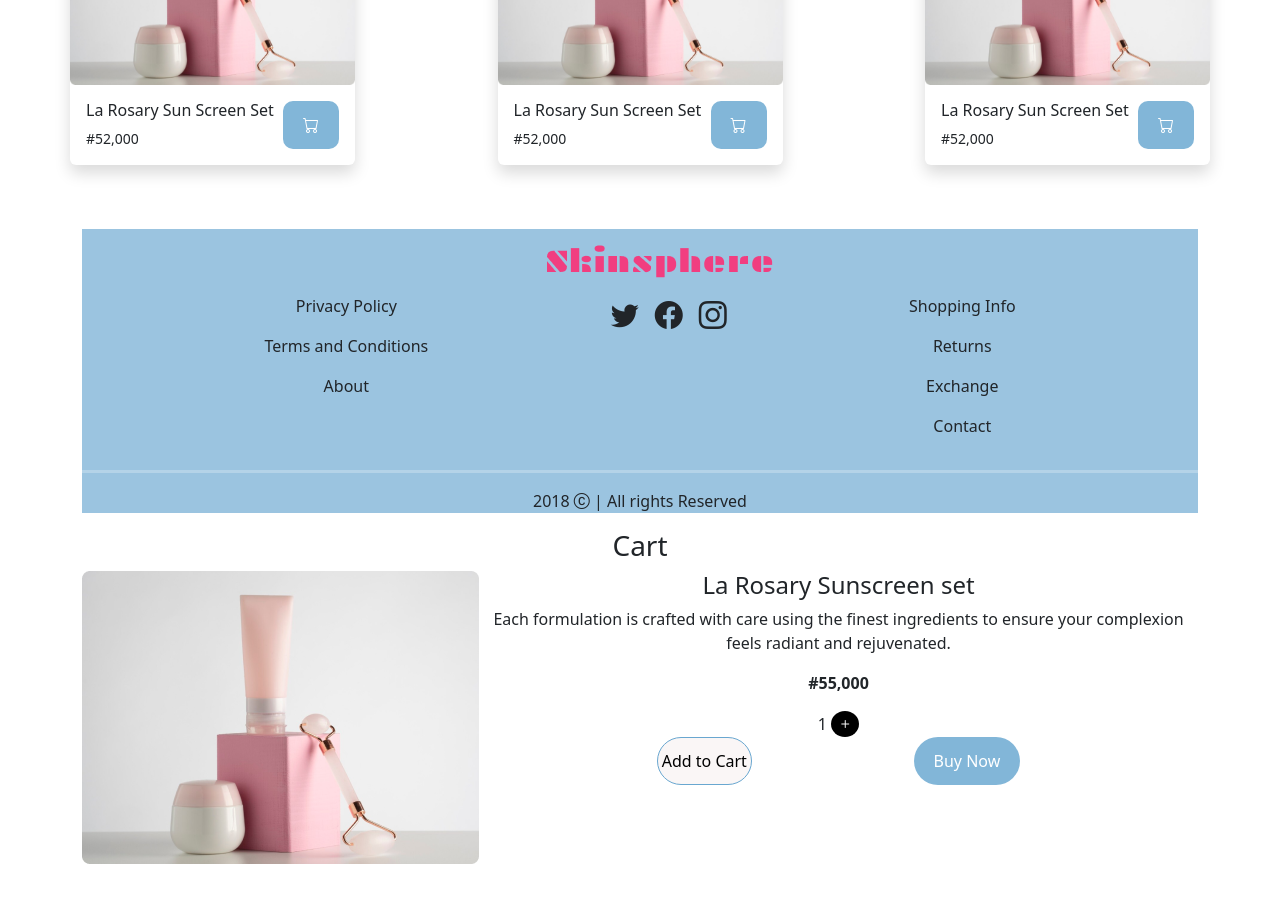
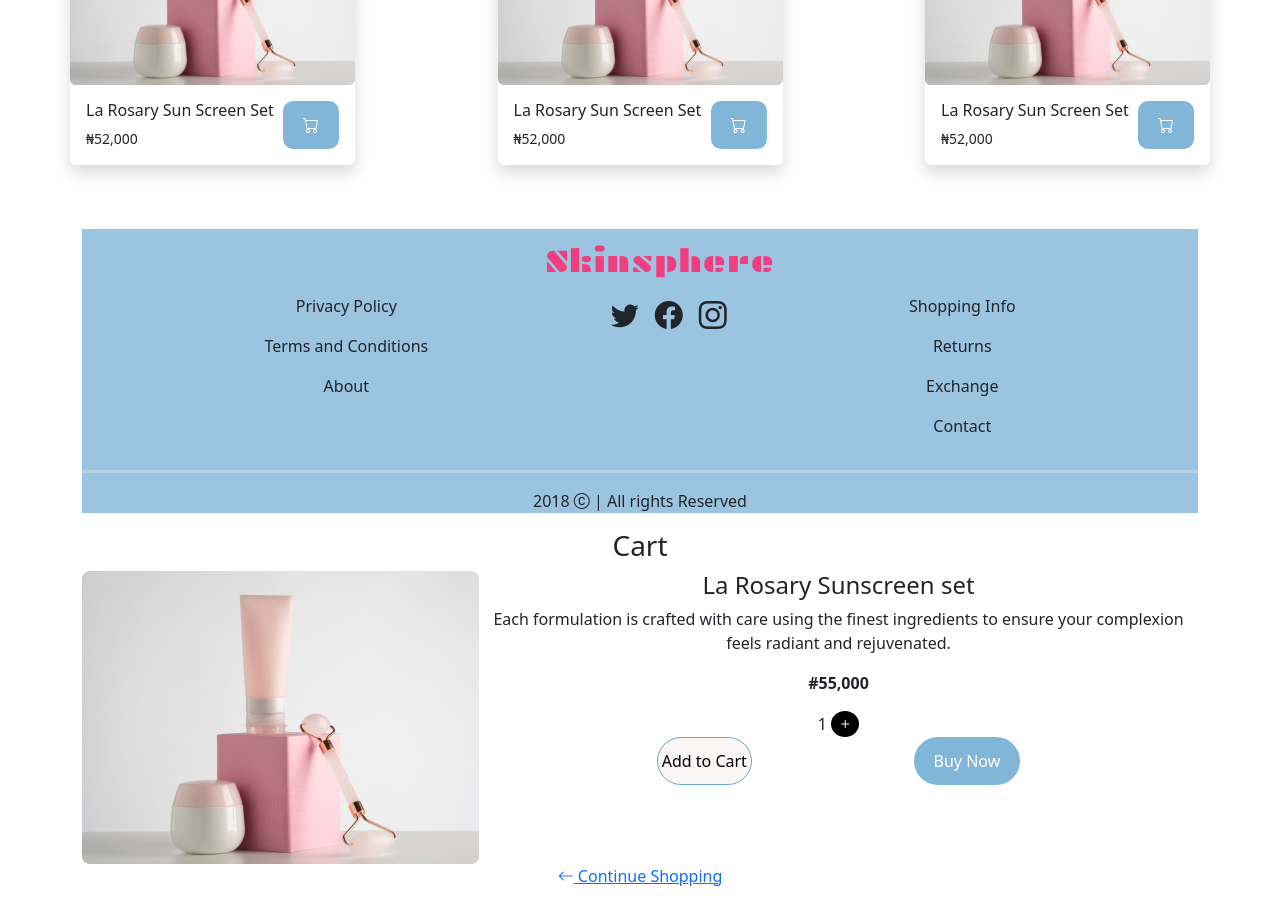
Before and after one commit to Teetwothefirst/HNG_Stage_Two, a React (Vite) app in the folder SkinSphere/: page / in a window 1280 px wide. Shown: the part 1400-2320 px from the top of the page. Before the commit the page ends 2296 px from the top, so only its background shows below. Built offline with nearby package versions, Linux system fonts and the light colour scheme.

Commit message:
Added more responsiveness

```diff
--- a/SkinSphere/src/AllNew.jsx
+++ b/SkinSphere/src/AllNew.jsx
@@ -16,7 +16,7 @@ function AllNew(){
                     <div>
                         <h6 className="card-title">La Rosary Sun Screen Set</h6>
                         <div className='d-flex justify-content-start'>
-                        <small>#52,000</small>
+                        <small> ₦52,000</small>
                         </div>
                     </div>
                     <div>
--- a/SkinSphere/src/App.jsx
+++ b/SkinSphere/src/App.jsx
@@ -149,9 +149,11 @@ function App() {
           </div>
         </footer>
 
+
         <main>
+          <div></div>
           <div className='cart'><h3>Cart</h3></div>
-          <div className='d-flex justify-content-around'>
+          <div className='d-lg-flex justify-content-around'>
             <img src={ShopItems} alt="" />
             <div>
               <div className=''>
@@ -165,6 +167,9 @@ function App() {
               </div>
             </div>
           </div>
+          <div>
+            <div className="continue-shopping"><a href="#"><i class="bi bi-arrow-left"></i> Continue Shopping</a></div>
+          </div>
         </main>
       </div>
     </>
--- a/SkinSphere/src/index.css
+++ b/SkinSphere/src/index.css
@@ -214,6 +214,9 @@ display: none;
     justify-content: center;
     gap: 10px;
   }
+  .input-container > input{
+    width: 100%;
+  }
 }
 
 /*  return (
```
